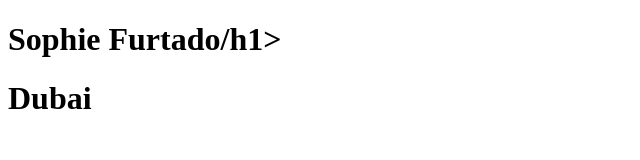
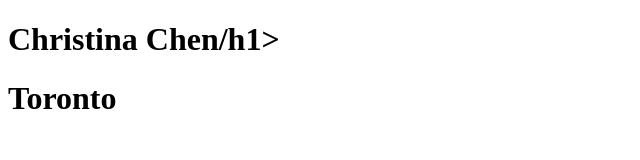
Before and after one commit to chriistinachen/shehacks-1, a plain HTML site: page index.html in a window 1280 px wide. Shown: the whole page, without its empty margins (0-640 px from the left). Drawn offline with Linux system fonts and the light colour scheme.

Commit message:
Update index.html

```diff
--- a/index.html
+++ b/index.html
@@ -6,8 +6,8 @@
     <link rel="stylesheet" href="" />
   </head>
   <body>
-    <h1>Sophie Furtado/h1>
-    <h1>Dubai</h1>
+    <h1>Christina Chen/h1>
+    <h1>Toronto</h1>
     <script src="" async defer></script>
   </body>
 </html>
```
